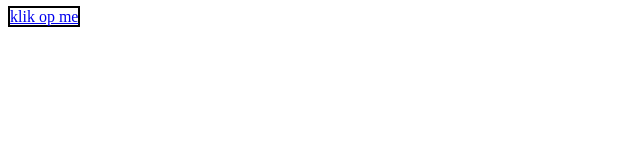
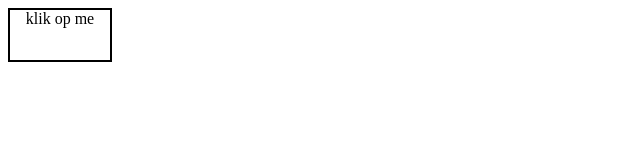
Before and after one commit to CodeKoe/randomgame, a plain HTML site: page klik me.html in a window 1280 px wide. Shown: the whole page, without its empty margins (0-640 px from the left). Drawn offline with Linux system fonts and the light colour scheme.

Commit message:
updateew.32wew.e5.r23.w4.red

```diff
--- a/klik me.html
+++ b/klik me.html
@@ -6,8 +6,12 @@
         border: 2px solid black;
         height: 50px;
         width: 100px;
+        display: inline-block;
         background-color: white;
         text-align: center;
+        vertical-align: middle;
+        text-decoration: none;
+        color: black;
     }
     #id1:hover{
         background-color: lightgray;
```
